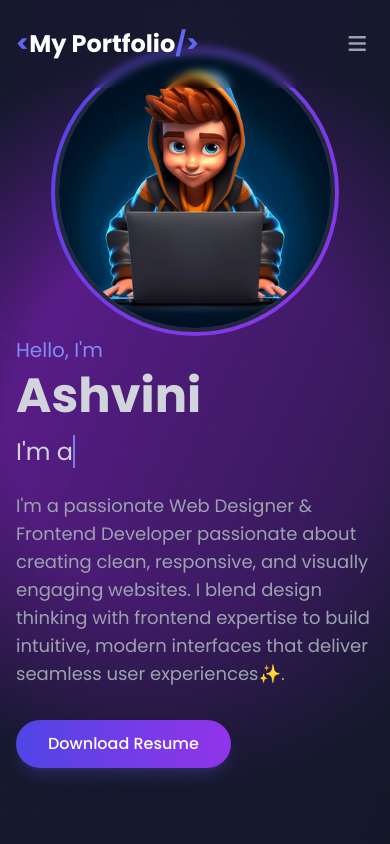
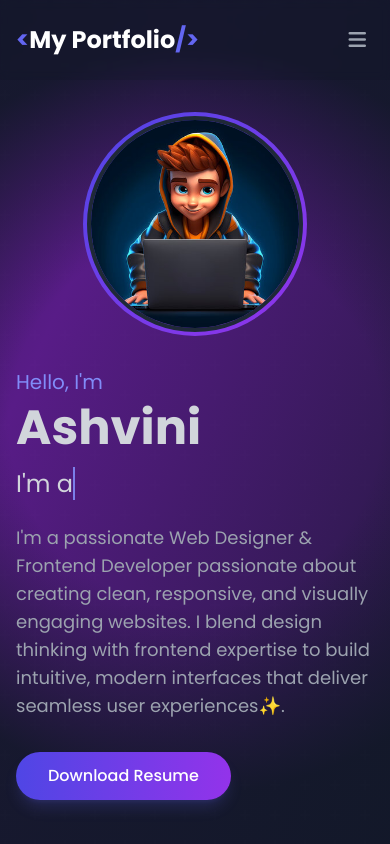
Before and after one commit to ASyadav070/MyPortfolio, a React (Vite) app: page / in a window 390 px wide. Shown: the top 844 px of the page. Built offline with nearby package versions, Linux system fonts and the light colour scheme.

Commit message:
fix: improve mobile layout and prevent navbar overlap

```diff
--- a/src/components/Navbar.jsx
+++ b/src/components/Navbar.jsx
@@ -16,7 +16,7 @@ export default function Navbar() {
     <nav className={`fixed w-full z-50 transition-all duration-300 ${
       scrolled
         ? 'backdrop-blur-md bg-gray-900/30 shadow-lg shadow-gray-900/10 py-2'
-        : 'backdrop-blur-sm bg-transparent py-3'
+        : 'backdrop-blur-sm bg-gray-900/20 py-2 md:py-3'
     }`}
     >
       <div className="max-w-7xl mx-auto px-4 sm:px-6 lg:px-8">
--- a/src/pages/Home.jsx
+++ b/src/pages/Home.jsx
@@ -33,8 +33,8 @@ export default function Home() {
     return () => clearTimeout(timer);
   }, [text, isDeleting, loopNum, texts, typingSpeed]);
   return (
-    <div className="w-full">
-      <div className="flex flex-col-reverse lg:flex-row items-center justify-between w-full">
+    <div className="w-full pt-16 md:pt-24">
+      <div className="flex flex-col-reverse lg:flex-row items-center justify-between w-full gap-8 md:gap-0">
         {/* Left Column - Text Content */}
         <motion.div
           className="w-full lg:w-1/2"
@@ -83,7 +83,7 @@ export default function Home() {
           }}
         >
           <div className="flex justify-center lg:justify-end w-full">
-            <div className="w-72 h-72 md:w-96 md:h-96 rounded-full bg-gradient-to-br from-indigo-600 to-purple-600 p-1">
+            <div className="w-56 h-56 sm:w-72 sm:h-72 md:w-96 md:h-96 rounded-full bg-gradient-to-br from-indigo-600 to-purple-600 p-1">
               <div className="w-full h-full rounded-full bg-gray-800 overflow-hidden border-4 border-gray-800">
                 <img
                   src="/myphoto.jpg"
```
